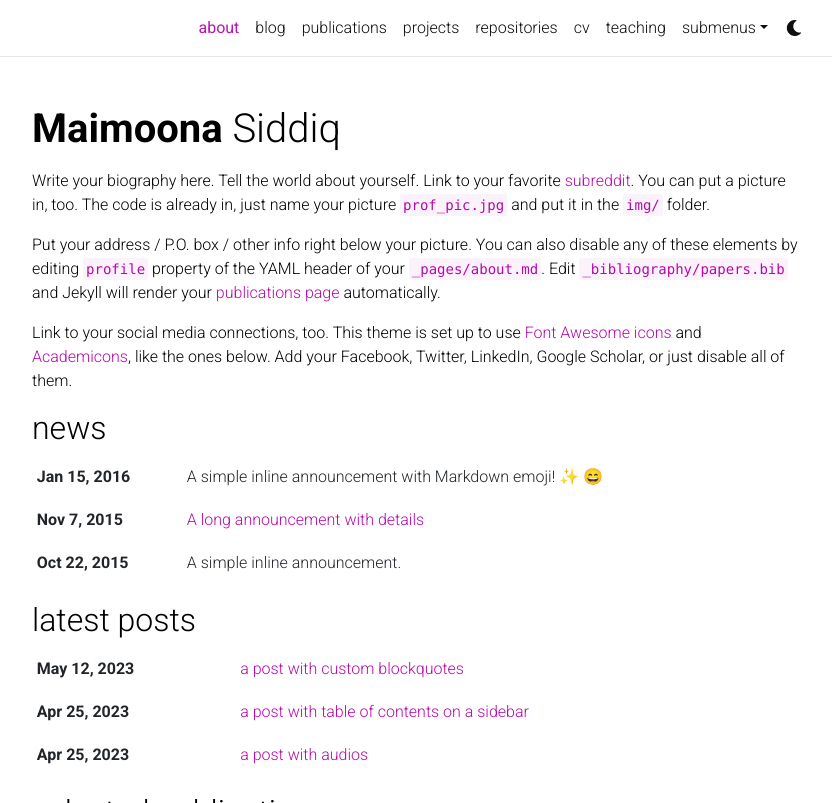
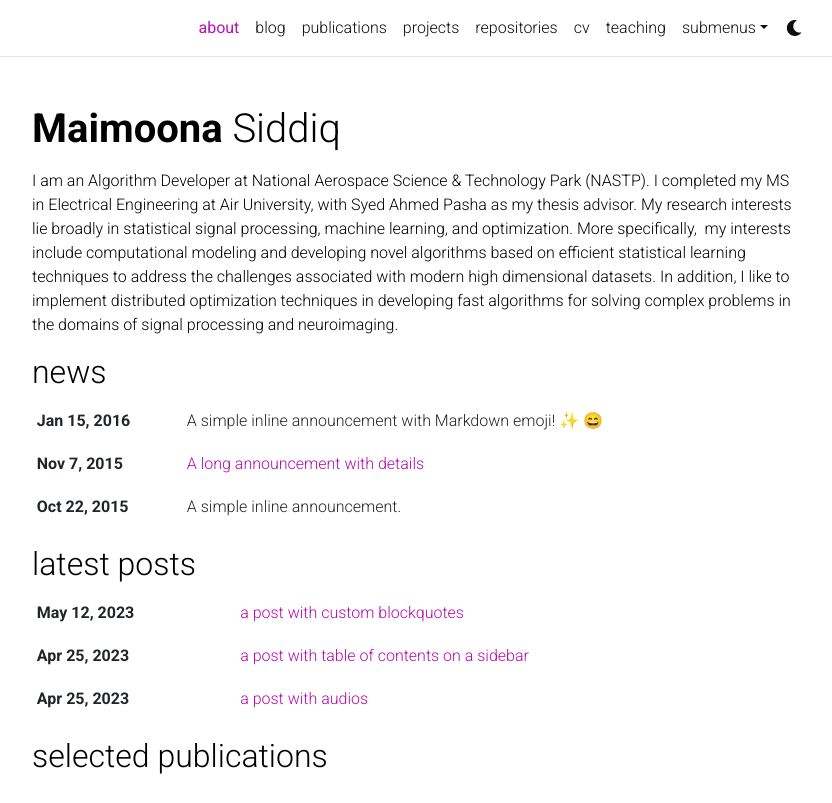
Before and after one commit to MaiMoonaa/maimoonaa.github.io, a Jekyll site: the page built from _pages/about.md, in a window 1280 px wide and 1148 px high, cut to the strip 0-803 px from the top of the window. Shown: the whole strip, without its empty margins (223-1055 px from the left). Built offline with Jekyll 4.4.1, drawn with Linux system fonts in a browser that asks for light colours; emoji names are drawn with the system emoji font; comment, search, counter and statistics services are not loaded; a style sheet for code colours, icons or effects is not loaded.

Commit message:
Update about.md

```diff
--- a/_pages/about.md
+++ b/_pages/about.md
@@ -17,9 +17,5 @@ latest_posts: true  # includes a list of the newest posts
 selected_papers: true # includes a list of papers marked as "selected={true}"
 social: true  # includes social icons at the bottom of the page
 ---
-
-Write your biography here. Tell the world about yourself. Link to your favorite [subreddit](http://reddit.com). You can put a picture in, too. The code is already in, just name your picture `prof_pic.jpg` and put it in the `img/` folder.
-
-Put your address / P.O. box / other info right below your picture. You can also disable any of these elements by editing `profile` property of the YAML header of your `_pages/about.md`. Edit `_bibliography/papers.bib` and Jekyll will render your [publications page](/al-folio/publications/) automatically.
-
-Link to your social media connections, too. This theme is set up to use [Font Awesome icons](http://fortawesome.github.io/Font-Awesome/) and [Academicons](https://jpswalsh.github.io/academicons/), like the ones below. Add your Facebook, Twitter, LinkedIn, Google Scholar, or just disable all of them.
+I am an Algorithm Developer at National Aerospace Science & Technology Park (NASTP). I completed my MS in Electrical Engineering at Air University, with Syed Ahmed Pasha as my thesis advisor. My research interests lie broadly in statistical signal processing, machine learning, and optimization. More specifically,
+my interests include computational modeling and developing novel algorithms based on efficient statistical learning techniques to address the challenges associated with modern high dimensional datasets. In addition, I like to implement distributed optimization techniques in developing fast algorithms for solving complex problems in the domains of signal processing and neuroimaging.
```
